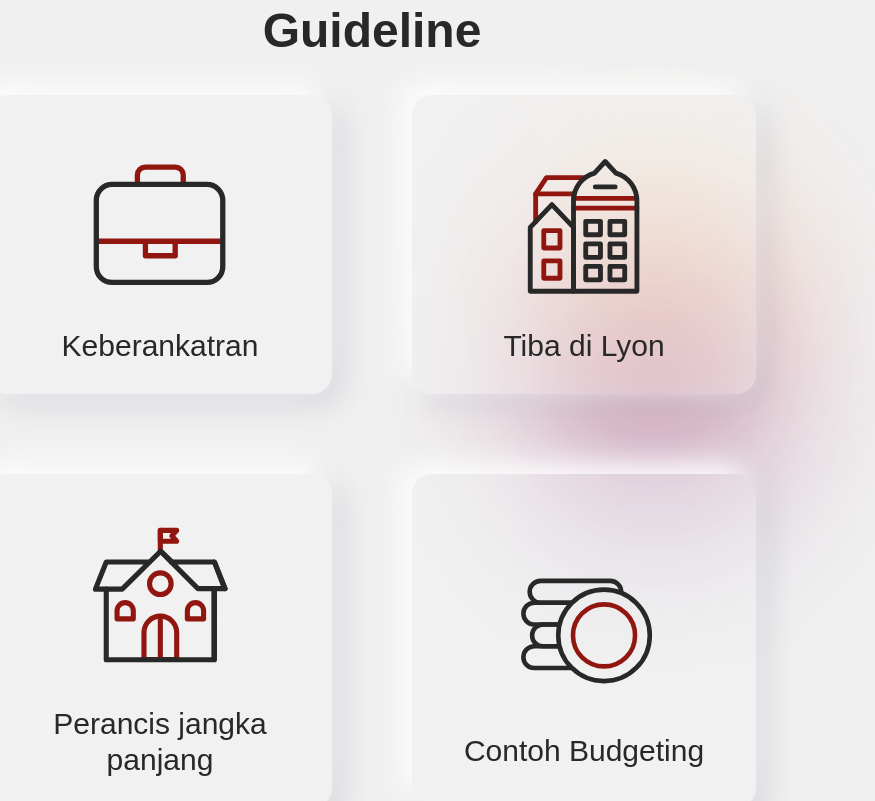
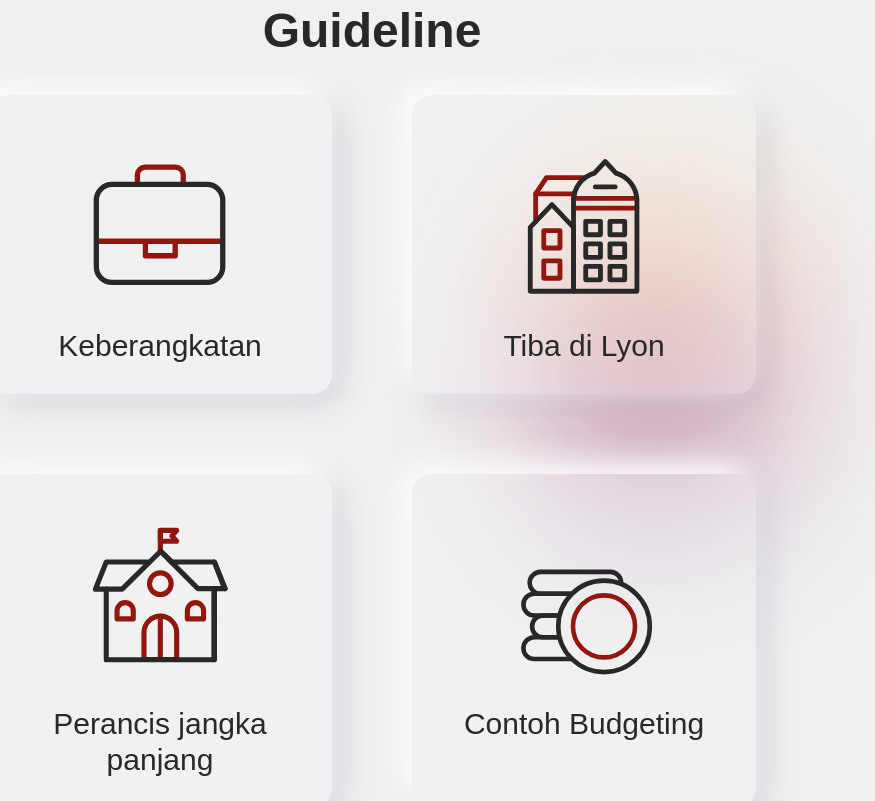
Before and after one commit to peii14/PPI-Lyon, a Next.js app: page / in a window 1280 px wide. Shown: the part 2160-2961 px from the top of the page, without its empty margins (268-1143 px from the left). Built offline with nearby package versions, Linux system fonts and the light colour scheme.

Commit message:
animation bug fixed

```diff
--- a/components/Animation.tsx
+++ /dev/null
@@ -1,51 +0,0 @@
-import React, { useEffect, useRef } from "react";
-import lottie from "lottie-web";
-import suitcase from "../animations/suitcase.json"
-import town from  "../animations/town.json"
-import coins from "../animations/coins.json"
-import school from "../animations/school.json"
-const Animation=(props)=> {
-  const container = useRef(null);
-  var animate = [];
-  if(props.status == 1)
-    animate.push(suitcase);
-  else if(props.status == 2 )
-    animate.push(town);
-  else if(props.status == 3)
-    animate.push(school);
-  else if(props.status == 4)
-    animate.push(coins);
-
-
-  useEffect(() => {
-    lottie.loadAnimation({
-      container: container.current,
-      renderer: "svg",
-      loop: false,
-      autoplay: false,
-      animationData: animate[0],
-    });
-
-    return () => {
-      lottie.destroy();
-    };
-  }, [animate]);
-
-  return (
-    <div>
-      <div className='w-8/12 flex m-auto'
-        ref={container}
-        onMouseEnter={() => {
-          lottie.setDirection(1);
-          lottie.play();
-        }}
-        onMouseLeave={() => {
-          lottie.setDirection(-1);
-          lottie.play();
-        }}
-      />
-    </div>
-  );
-}
-
-export default Animation;
--- /dev/null
+++ b/components/GuidelineSection.tsx
@@ -0,0 +1,60 @@
+import n from "../styles/Neuromorphism.module.css";
+import React, { useEffect, useRef } from "react";
+import lottie from "lottie-web";
+import suitcase from "../animations/suitcase.json";
+import town from "../animations/town.json";
+import coins from "../animations/coins.json";
+import school from "../animations/school.json";
+
+const GuidelineSection = (props) => {
+  const container = useRef(null);
+  var animate = [];
+  var content;
+  if (props.status == 1) {
+    animate.push(suitcase);
+    content = "Keberangkatan";
+  } else if (props.status == 2) {
+    animate.push(town);
+    content = "Tiba di Lyon";
+  } else if (props.status == 3) {
+    animate.push(school);
+    content = "Perancis jangka panjang";
+  } else if (props.status == 4) {
+    animate.push(coins);
+    content = "Contoh Budgeting";
+  }
+
+  useEffect(() => {
+    lottie.loadAnimation({
+      container: container.current,
+      renderer: "svg",
+      loop: false,
+      autoplay: false,
+      animationData: animate[0],
+    });
+    return () => {
+      lottie.destroy();
+    };
+  }, [animate]);
+  return (
+    <div
+      className="cursor-pointer h-full"
+      onMouseEnter={() => {
+        lottie.setDirection(1);
+        lottie.play();
+      }}
+      onMouseLeave={() => {
+        lottie.setDirection(-1);
+        lottie.play();
+      }}
+    >
+      <div className={n.Neuro}>
+        <div className="w-8/12 flex m-auto " ref={container} />
+        <div>
+          <h3 className="font-medium text-primary ">{content}</h3>
+        </div>
+      </div>
+    </div>
+  );
+};
+export default GuidelineSection;
--- a/components/Neuromorphism.tsx
+++ b/components/Neuromorphism.tsx
@@ -1,16 +1,10 @@
 import n from "../styles/Neuromorphism.module.css";
-import React, { useEffect, useRef } from "react";
-import lottie from "lottie-web";
-import suitcase from "../animations/suitcase.json"
-import town from  "../animations/town.json"
-import coins from "../animations/coins.json"
-import school from "../animations/school.json"
-
 const Neuromorphism: React.FC = (props: any) => {
   return (
     <div className='cursor-pointer'>
-      <div className={n.Neuro}>{props.children}</div>
+      <div className={n.Neuro}></div>
     </div>
   );
 };
+
 export default Neuromorphism;
--- a/pages/index.tsx
+++ b/pages/index.tsx
@@ -1,4 +1,5 @@
 import type { NextPage } from "next";
+import React, { useState } from "react";
 import Head from "next/head";
 import Image from "next/image";
 import blur1 from "../images/blur1.png";
@@ -7,12 +8,14 @@ import bg1 from "../images/home/hero1.png";
 import Glassmorphism from "../components/Glassmorphism";
 import s from "../styles/Home.module.css";
 import ProkerSwiper from "../components/ProkerSwiper";
-import Neuromorphism from "../components/Neuromorphism";
-import Animation from "../components/Animation";
 import qt from "../images/double-quotes-l.png";
 import Footer from "../components/Footer";
 import Link from "next/link";
+import GuidelineSection from "../components/GuidelineSection";
+
 const Home: NextPage = () => {
+  const [isHover, setHover] = useState(false);
+
   return (
     <>
       <Head>
@@ -87,30 +90,24 @@ const Home: NextPage = () => {
         <h1 className="text-center text-primary">Guideline</h1>
         <div className="grid  grid-cols-2 max-w-3xl mx-auto gap-20 self-center text-center z-10 ">
           <Link href="/Keberangkatan">
-            <Neuromorphism>
-              <Animation status="1" />
-              <h3 className="font-medium text-primary">Keberankatran</h3>
-            </Neuromorphism>
+            <a>
+              <GuidelineSection status="1" />
+            </a>
           </Link>
           <Link href="/TibadiLyon">
-            <Neuromorphism>
-              <Animation status="2" />
-              <h3 className="font-medium text-primary">Tiba di Lyon</h3>
-            </Neuromorphism>
+            <a>
+              <GuidelineSection status="2" />
+            </a>
           </Link>
           <Link href="/PerancisJangkaPanjang">
-            <Neuromorphism>
-              <Animation status="3" />
-              <h3 className="font-medium text-primary">
-                Perancis jangka panjang
-              </h3>
-            </Neuromorphism>
+            <a>
+              <GuidelineSection status="3" />
+            </a>
           </Link>
           <Link href="/Budgeting">
-            <Neuromorphism>
-              <Animation status="4" />
-              <h3 className="font-medium text-primary ">Contoh Budgeting</h3>
-            </Neuromorphism>
+            <a>
+              <GuidelineSection status="4" />
+            </a>
           </Link>
         </div>
         <div className=" absolute z-0 overflow-hidden md:right-14 2xl:right-52 3xl:mr-20 mr-0">
--- a/styles/Neuromorphism.module.css
+++ b/styles/Neuromorphism.module.css
@@ -10,9 +10,6 @@
   padding: 30px 20px;
   width: 100%;
   height: 100%;
-  display: flex;
-  flex-direction: column;
-  justify-content: space-around;
 }
 .Neuro:hover {
   --tw-shadow: inset 5px 3px 15px 0 rgba(0, 0, 0, 0.1);
```
